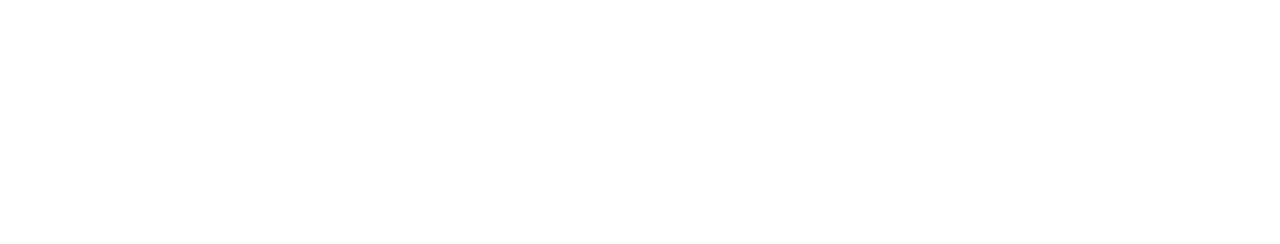
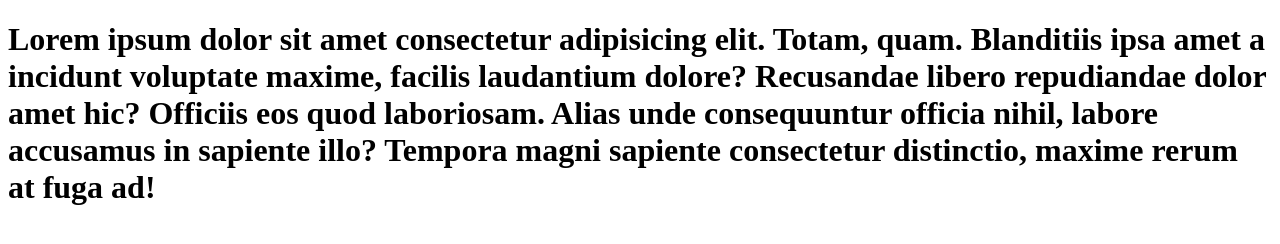
Before and after one commit to montheirojoao/gitando, a plain HTML site: page index.html in a window 1280 px wide. Drawn offline with Linux system fonts and the light colour scheme.

Commit message:
alterando a page home

```diff
--- a/index.html
+++ b/index.html
@@ -6,6 +6,20 @@
     <title>Document</title>
 </head>
 <body>
-
+    <div>
+        <div>
+            <div>
+                <div>
+                    <h1>
+                        Lorem ipsum dolor sit amet consectetur adipisicing elit. Totam, quam.
+                        Blanditiis ipsa amet a incidunt voluptate maxime, facilis laudantium dolore?
+                        Recusandae libero repudiandae dolor amet hic? Officiis eos quod laboriosam.
+                        Alias unde consequuntur officia nihil, labore accusamus in sapiente illo?
+                        Tempora magni sapiente consectetur distinctio, maxime rerum at fuga ad!
+                    </h1>
+                </div>
+            </div>
+        </div>
+    </div>
 </body>
 </html>
```
